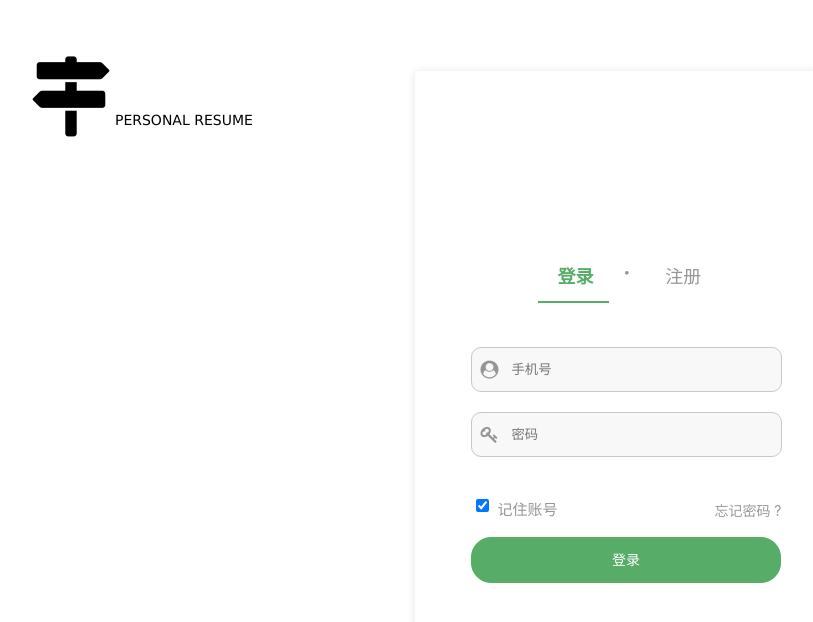
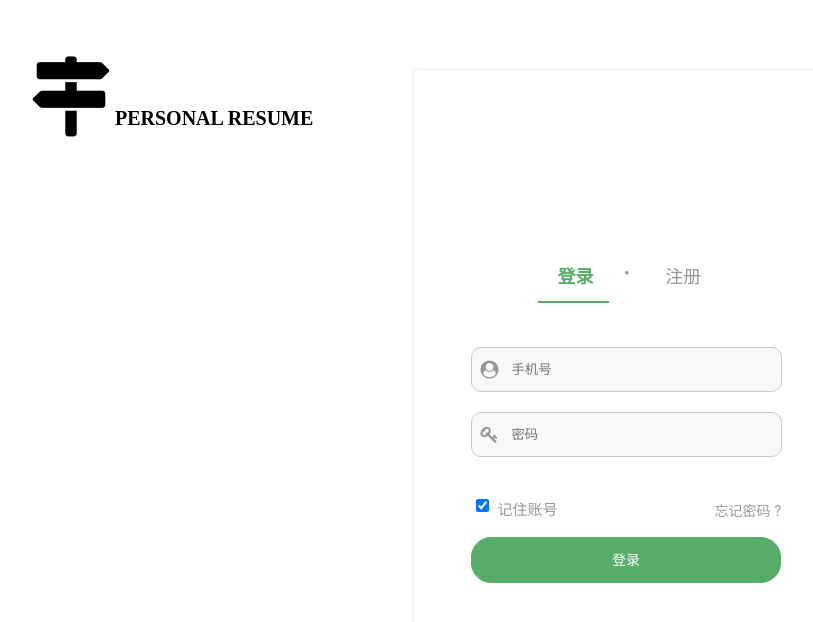
Before and after one commit to Audrey-ones/resume-client, a website: page app/sign_in.html in a window 1280 px wide. Shown: the whole page, without its empty margins (27-840 px from the left). Drawn offline with nearby package versions, Linux system fonts and the light colour scheme; some packages are replaced by stand-ins of ours.

Commit message:
修改logo标题样式

```diff
--- a/app/css/style.css
+++ b/app/css/style.css
@@ -15,6 +15,13 @@ body{
 }
 .sign .logo img {
     width: 100px;
+}
+
+.sign .logo .logo_title{
+    font-family: STLiti;
+    /*font-family: STXinwei;*/
+    font-size: 20px;
+    font-weight: 700;
 }
 
 /* 主要内容*/
--- a/app/sign_in.html
+++ b/app/sign_in.html
@@ -21,7 +21,7 @@
     <a href="index.html" style="color: black;">
         <div class="logo">
             <i class="fa fa-map-signs" aria-hidden="true" style="font-size: 80px"></i>
-            <span style="font-family: verdana;">PERSONAL RESUME</span>
+            <span class="logo_title">PERSONAL RESUME</span>
         </div>
     </a>
     <!--主要内容-->
```
Also changed, not shown: app/register.html (+1 -1 lines).
